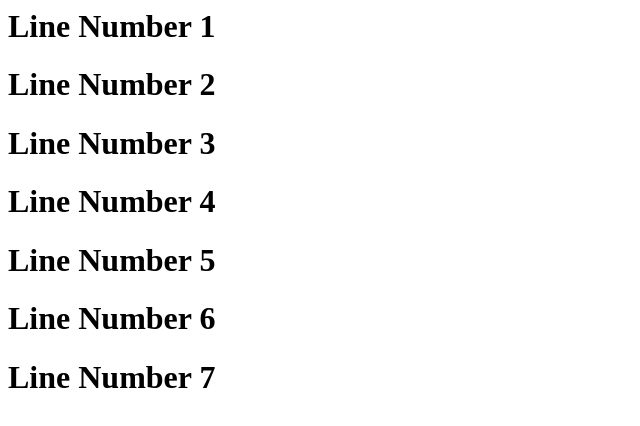
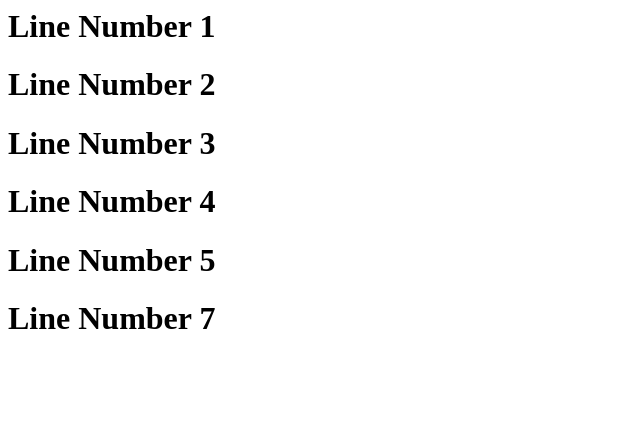
Before and after one commit to BadalKumawat/demo01, a plain HTML site: page index.html in a window 1280 px wide. Shown: the whole page, without its empty margins (0-640 px from the left). Drawn offline with Linux system fonts and the light colour scheme.

```diff
--- a/index.html
+++ b/index.html
@@ -3,5 +3,5 @@
 <h1>Line Number 3 </h1>
 <h1>Line Number 4 </h1>
 <h1>Line Number 5 </h1>
-<h1>Line Number 6 </h1>
+
 <h1>Line Number 7 </h1>
```
